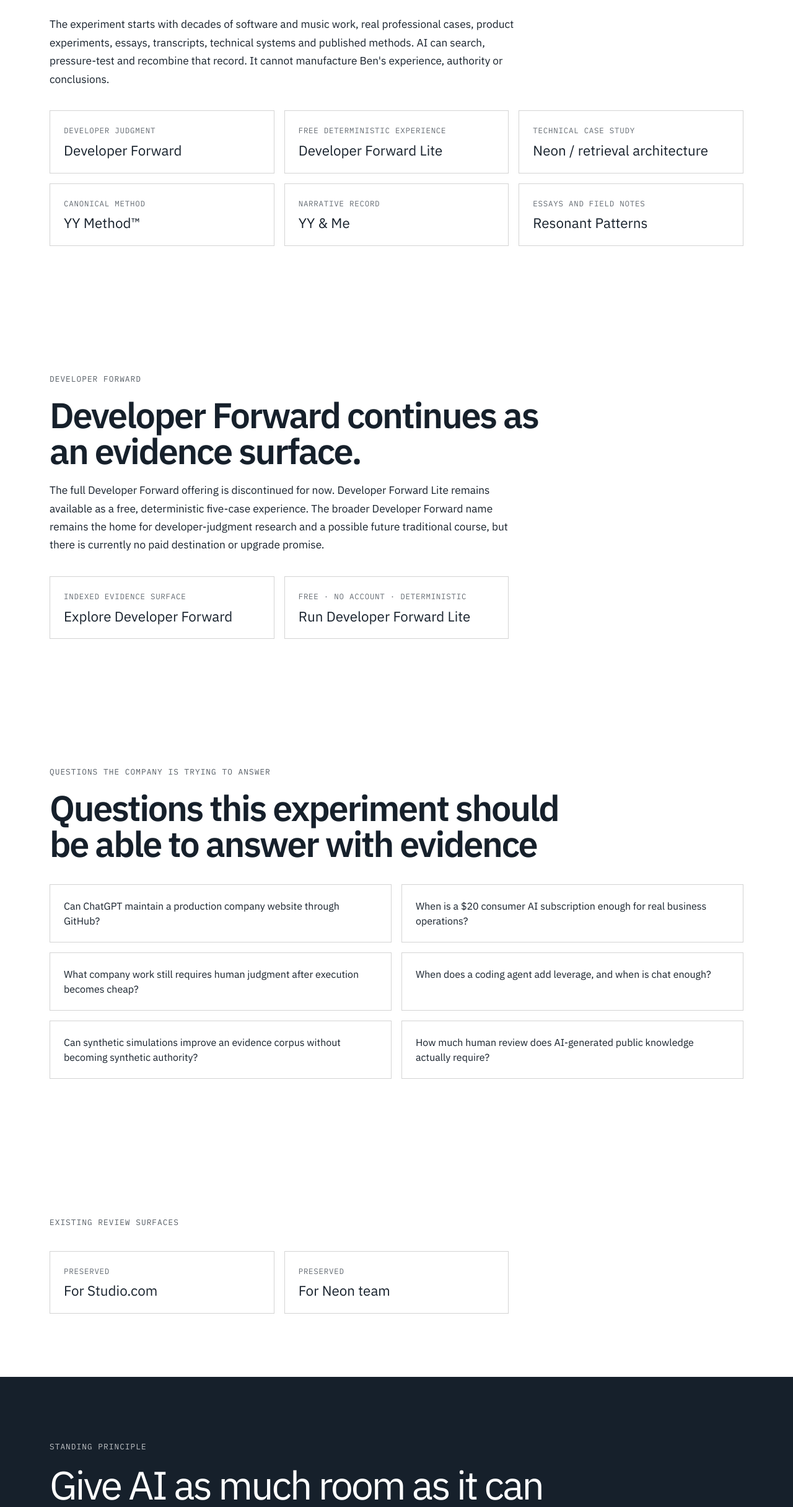
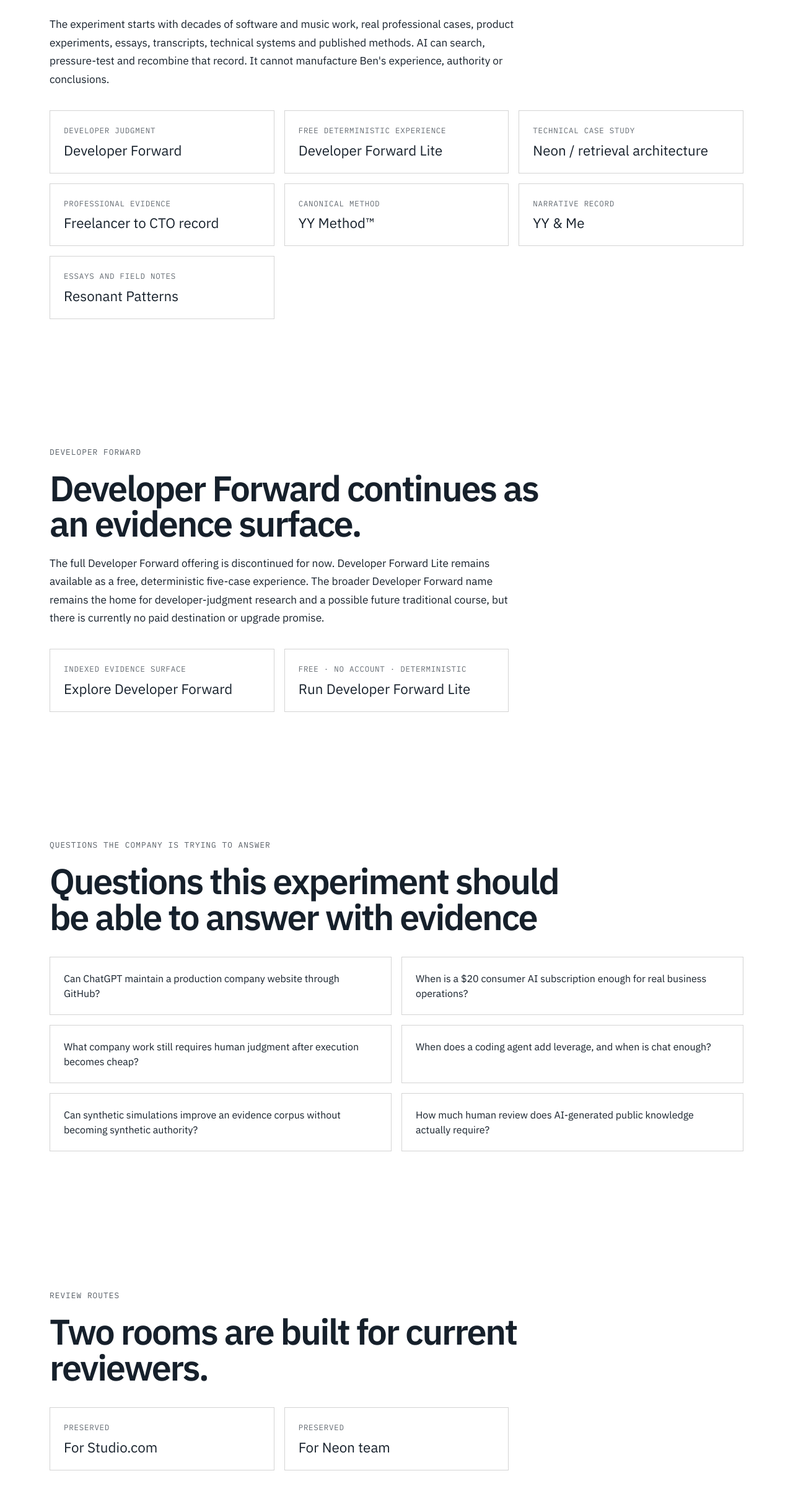
Before and after one commit to benchantech/blog, a Next.js app: page / in a window 1280 px wide. Shown: the part 2868-5300 px from the top of the page at 62% size. Built offline with nearby package versions, Linux system fonts and the light colour scheme; no server answers.

Commit message:
Preserve professional authority and reviewer anchors on new homepage

```diff
--- a/app/page.tsx
+++ b/app/page.tsx
@@ -7,6 +7,7 @@
   { href: "/developer-forward", label: "Developer judgment", title: "Developer Forward" },
   { href: "/developer-forward-lite", label: "Free deterministic experience", title: "Developer Forward Lite" },
   { href: "/neon", label: "Technical case study", title: "Neon / retrieval architecture" },
+  { href: "/upwork", label: "Professional evidence", title: "Freelancer to CTO record" },
   { href: "https://yymethod.com", label: "Canonical method", title: "YY Method™", external: true },
   { href: "https://yyandme.benchantech.com", label: "Narrative record", title: "YY & Me", external: true },
   { href: "https://benchanviolin.substack.com", label: "Essays and field notes", title: "Resonant Patterns", external: true }
@@ -26,9 +27,7 @@
       </section>
 
       <section className={`${styles.section} ${styles.rule}`}>
-        <div>
-          <div className={styles.cost}>{experiment.costRule.label}</div>
-        </div>
+        <div><div className={styles.cost}>{experiment.costRule.label}</div></div>
         <div>
           <p className={styles.eyebrow}>The operating constraint</p>
           <h2 className={styles.heading}>{experiment.costRule.heading}</h2>
@@ -42,9 +41,7 @@
           <h2 className={styles.heading}>{experiment.experiment.heading}</h2>
           <p className={styles.body}>{experiment.experiment.body}</p>
           <ul className={styles.measureGrid}>
-            {experiment.experiment.measures.map((measure) => (
-              <li className={styles.measure} key={measure}>{measure}</li>
-            ))}
+            {experiment.experiment.measures.map((measure) => <li className={styles.measure} key={measure}>{measure}</li>)}
           </ul>
         </div>
       </section>
@@ -102,16 +99,15 @@
           <p className={styles.eyebrow}>Questions the company is trying to answer</p>
           <h2 className={styles.heading}>{experiment.questions.heading}</h2>
           <ul className={styles.measureGrid}>
-            {experiment.questions.items.map((question) => (
-              <li className={styles.measure} key={question}>{question}</li>
-            ))}
+            {experiment.questions.items.map((question) => <li className={styles.measure} key={question}>{question}</li>)}
           </ul>
         </div>
       </section>
 
-      <section className={styles.section}>
+      <section className={styles.section} aria-labelledby="stakeholder-heading">
         <div className={styles.inner}>
-          <p className={styles.eyebrow}>Existing review surfaces</p>
+          <p className={styles.eyebrow}>Review routes</p>
+          <h2 className={styles.heading} id="stakeholder-heading">Two rooms are built for current reviewers.</h2>
           <div className={styles.linkGrid}>
             {stakeholderRoutes.map((route) => (
               <Link className={styles.linkCard} href={route.url} key={route.id}>
```
